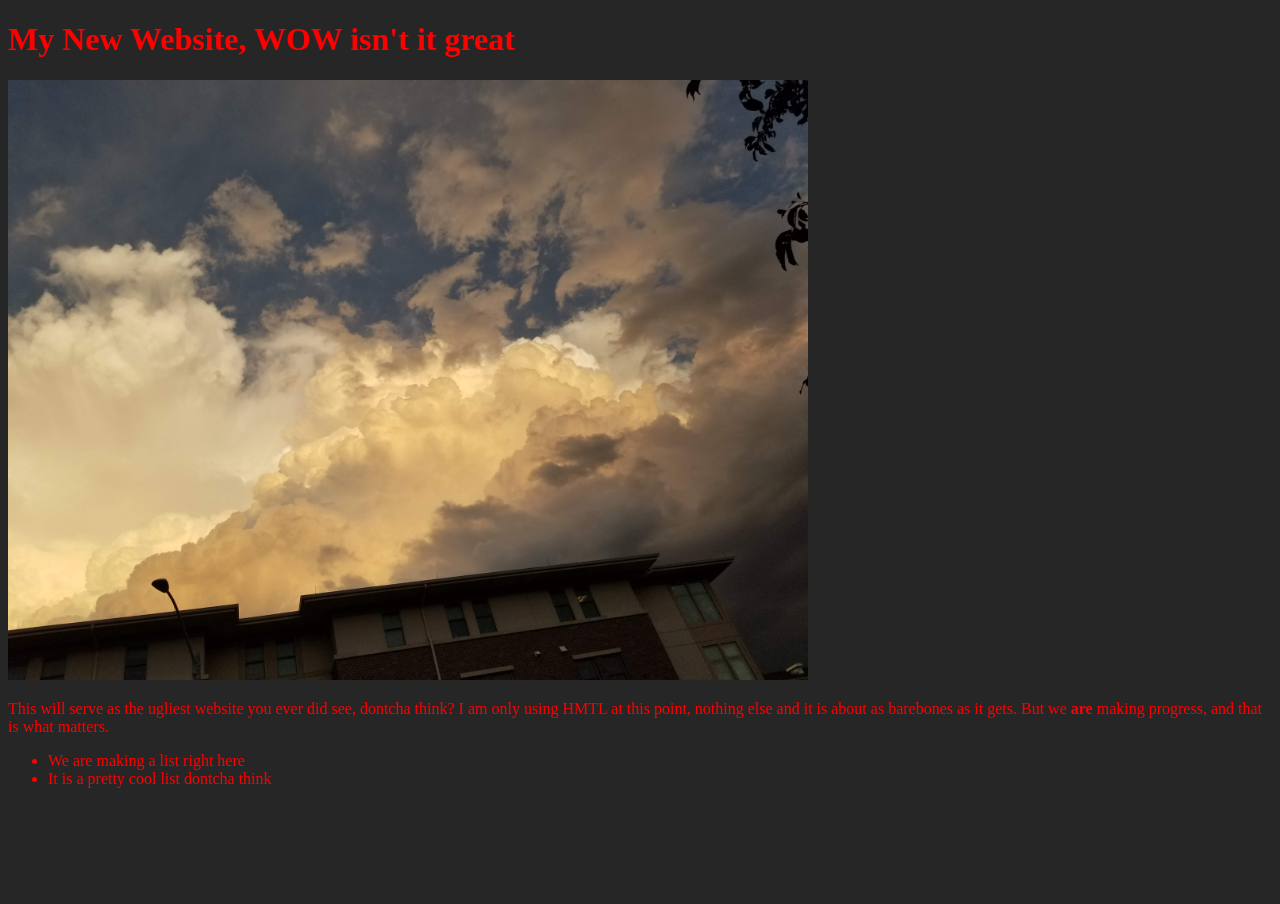
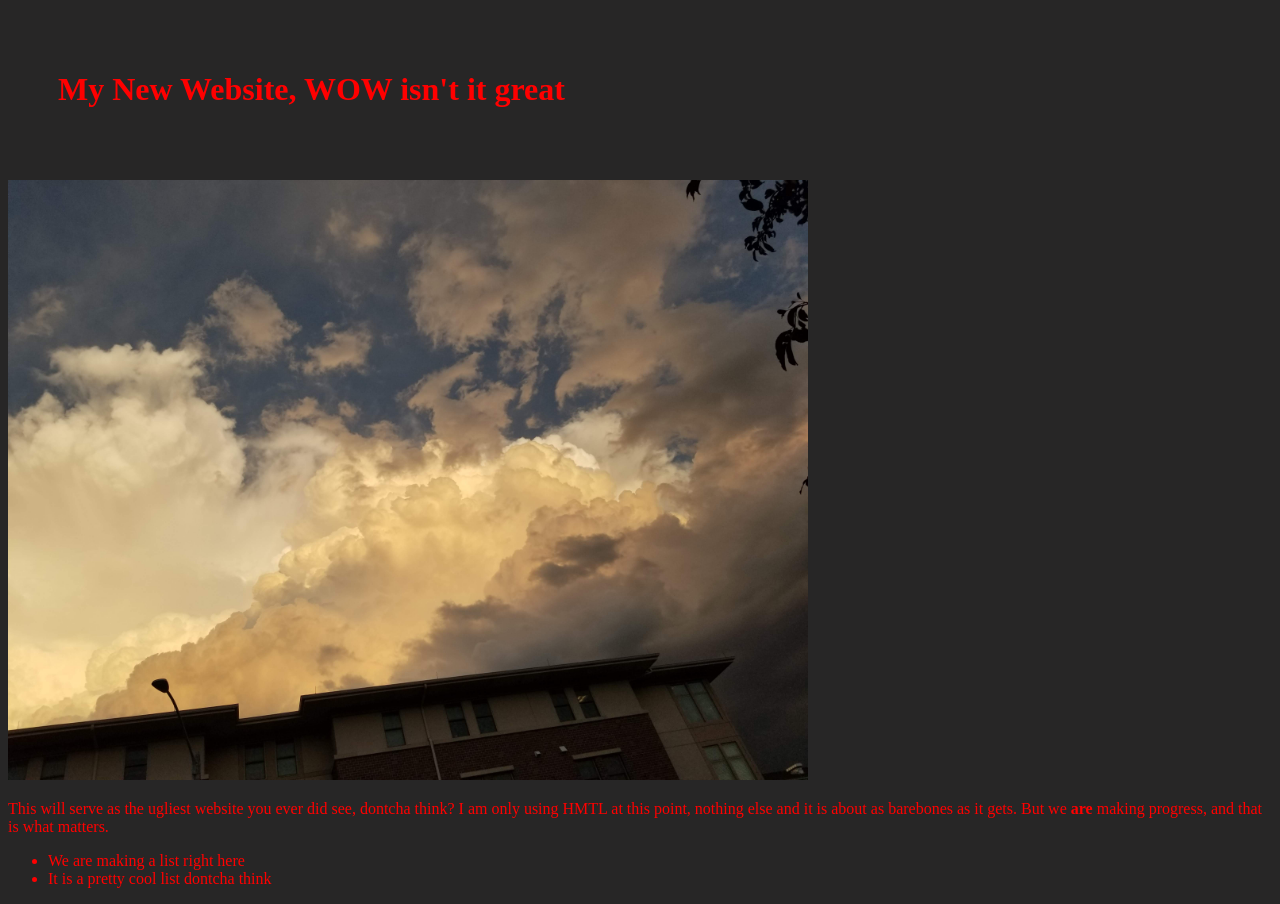
Before and after one commit to ikramer3/ikramer3.github.io, a plain HTML site: page index.html in a window 1280 px wide. Before the commit the page ends 804 px from the top, so only its background shows below. Drawn offline with Linux system fonts and the light colour scheme.

```diff
--- a/assets/styles.css
+++ b/assets/styles.css
@@ -2,3 +2,7 @@
     color: #FF0000; /* Red */
     background-color: #272626
 }
+
+h1 {
+    padding: 50px;
+}
```
